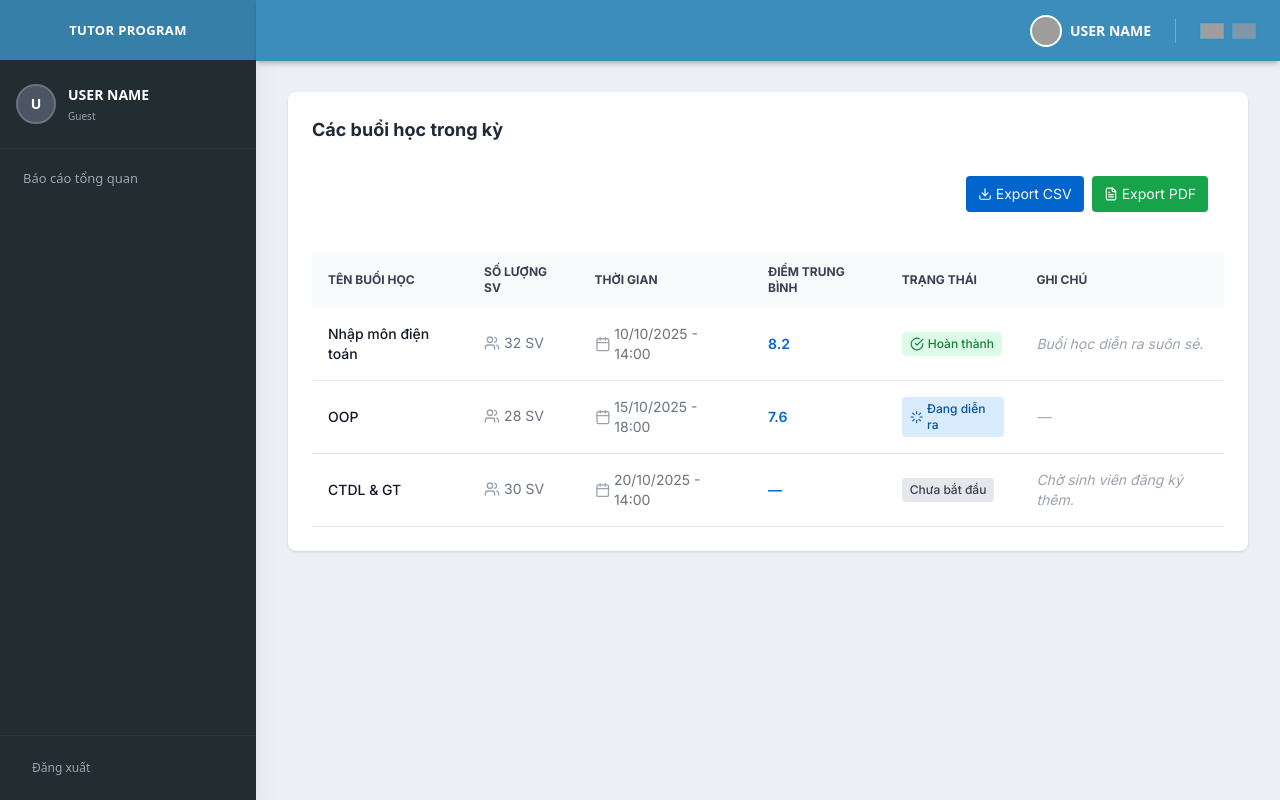
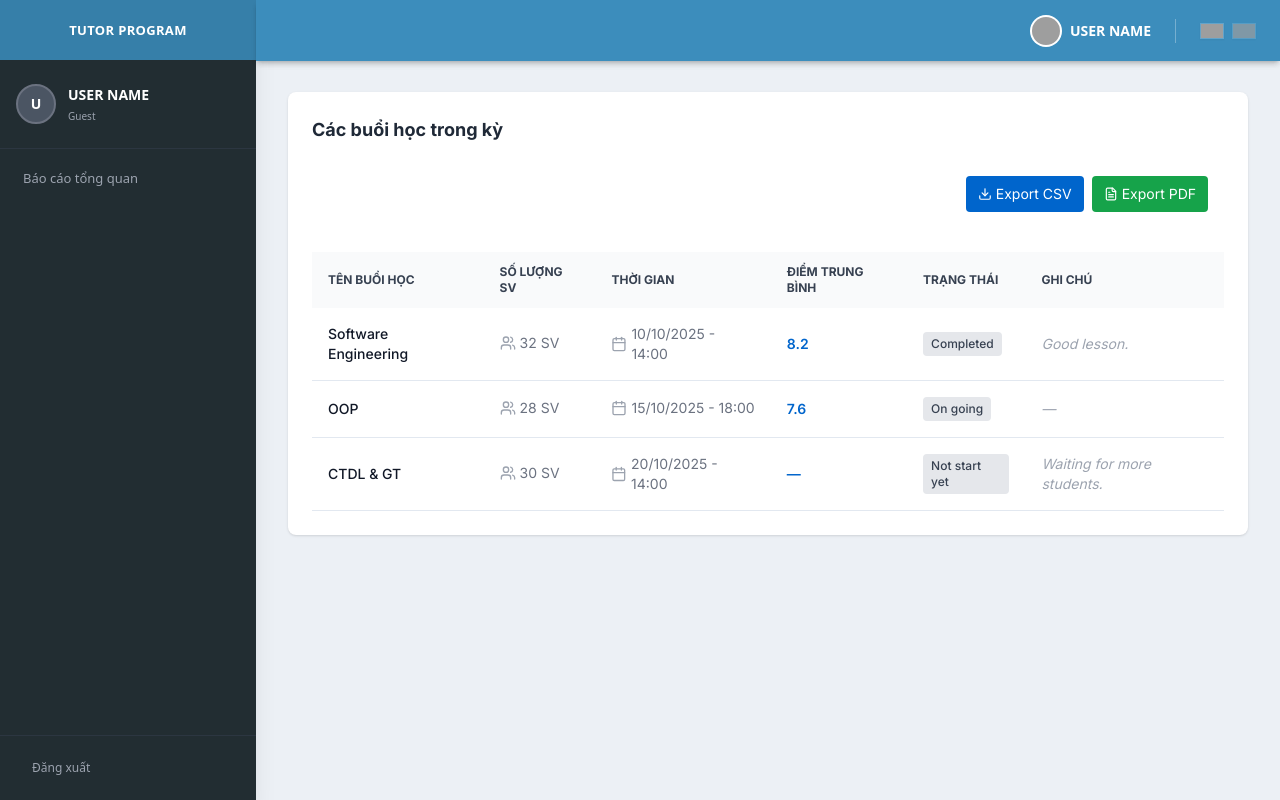
Before and after one commit to HuyLe1705/tutor-support-web, a Next.js app: page /dashboard/report in a window 1280 px wide. Built offline with nearby package versions, Linux system fonts and the light colour scheme; grey boxes are pictures that could not be loaded.

Commit message:
fix .csv and .pdf

```diff
--- a/app/dashboard/report/page.js
+++ b/app/dashboard/report/page.js
@@ -139,19 +139,19 @@
   const doc = new jsPDF();
   let y = 15;
   doc.setFontSize(18);
-  doc.text("BÁO CÁO CÁC BUỔI HỌC", 10, y);
+  doc.text("PROGRAM REPORT", 10, y);
   y += 10;
 
   REPORT.forEach((item, index) => {
     doc.setFontSize(12);
     const lines = [
-      `Mã buổi học: ${item.id}`,
-      `Tiêu đề: ${item.title}`,
-      `Số sinh viên: ${item.studentCount}`,
-      `Thời gian: ${item.time}`,
-      `Điểm trung bình: ${item.avgScore ?? "Chưa có"}`,
-      `Trạng thái: ${item.status}`,
-      `Ghi chú: ${item.note || "Không có"}`
+      `Course ID: ${item.id}`,
+      `Title: ${item.title}`,
+      `Number of student: ${item.studentCount}`,
+      `Time: ${item.time}`,
+      `Average Score: ${item.avgScore ?? "None"}`,
+      `Status: ${item.status}`,
+      `Note: ${item.note || "None"}`
     ];
     lines.forEach(line => {
       doc.text(line, 10, y);
--- a/data/mockData.js
+++ b/data/mockData.js
@@ -112,12 +112,12 @@
 export const REPORT = [
   {
     id: "S001",
-    title: "Nhập môn điện toán",
+    title: "Software Engineering",
     studentCount: 32,
     time: "10/10/2025 - 14:00",
     avgScore: 8.2,
-    status: "Hoàn thành",
-    note: "Buổi học diễn ra suôn sẻ."
+    status: "Completed",
+    note: "Good lesson."
   },
   {
     id: "S002",
@@ -125,7 +125,7 @@
     studentCount: 28,
     time: "15/10/2025 - 18:00",
     avgScore: 7.6,
-    status: "Đang diễn ra",
+    status: "On going",
     note: ""
   },
   {
@@ -134,7 +134,7 @@
     studentCount: 30,
     time: "20/10/2025 - 14:00",
     avgScore: null,
-    status: "Chưa bắt đầu",
-    note: "Chờ sinh viên đăng ký thêm."
+    status: "Not start yet",
+    note: "Waiting for more students."
   }
 ];
--- a/package.json
+++ b/package.json
@@ -12,6 +12,7 @@
         "@radix-ui/react-slot": "^1.2.4",
         "class-variance-authority": "^0.7.1",
         "clsx": "^2.1.1",
+        "jspdf": "^3.0.4",
         "lucide-react": "^0.378.0",
         "next": "^16.0.3",
         "react": "^18",
```
Also changed, not shown: 1 other file (tests, documents, lock files or other folders).
